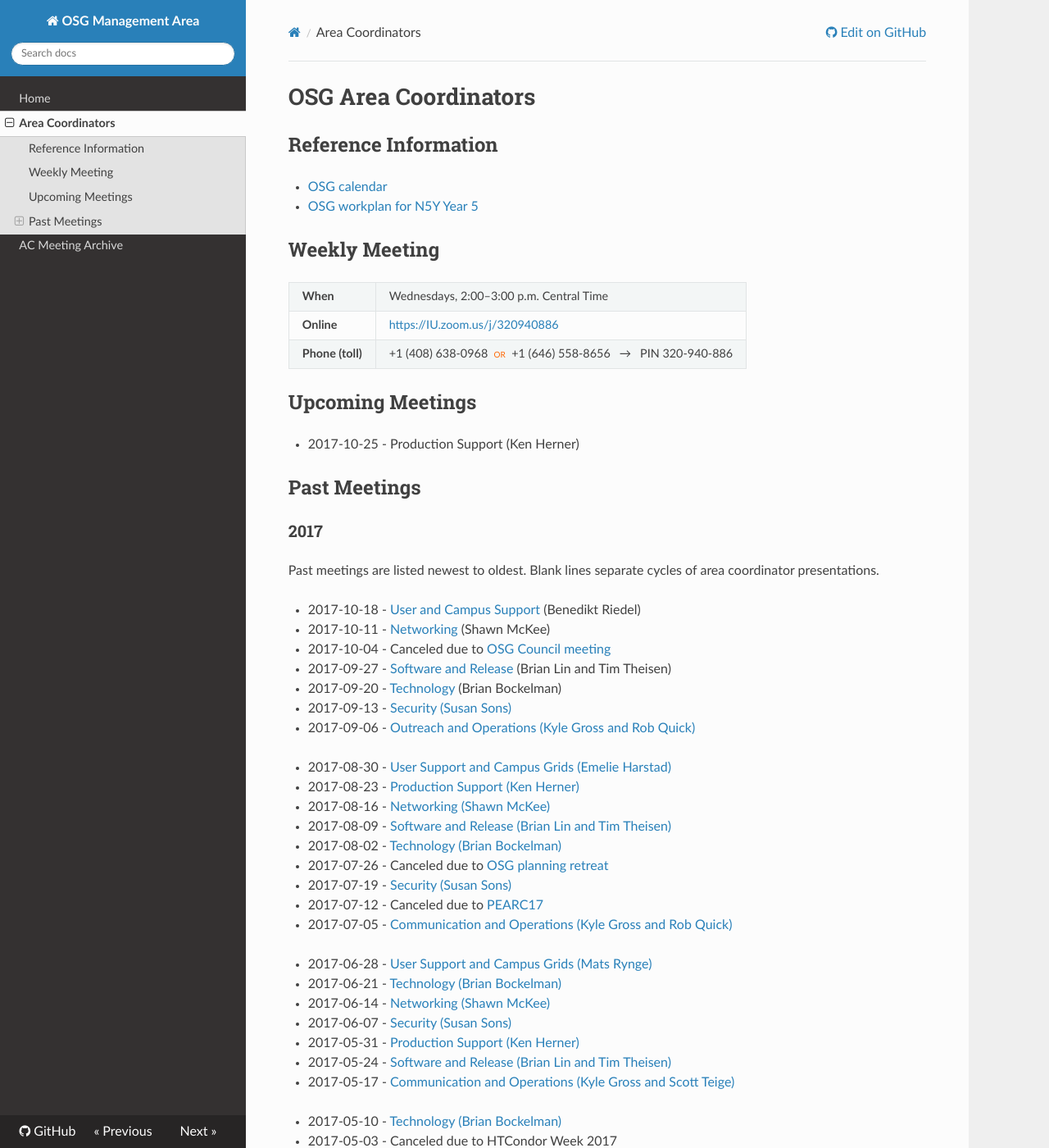
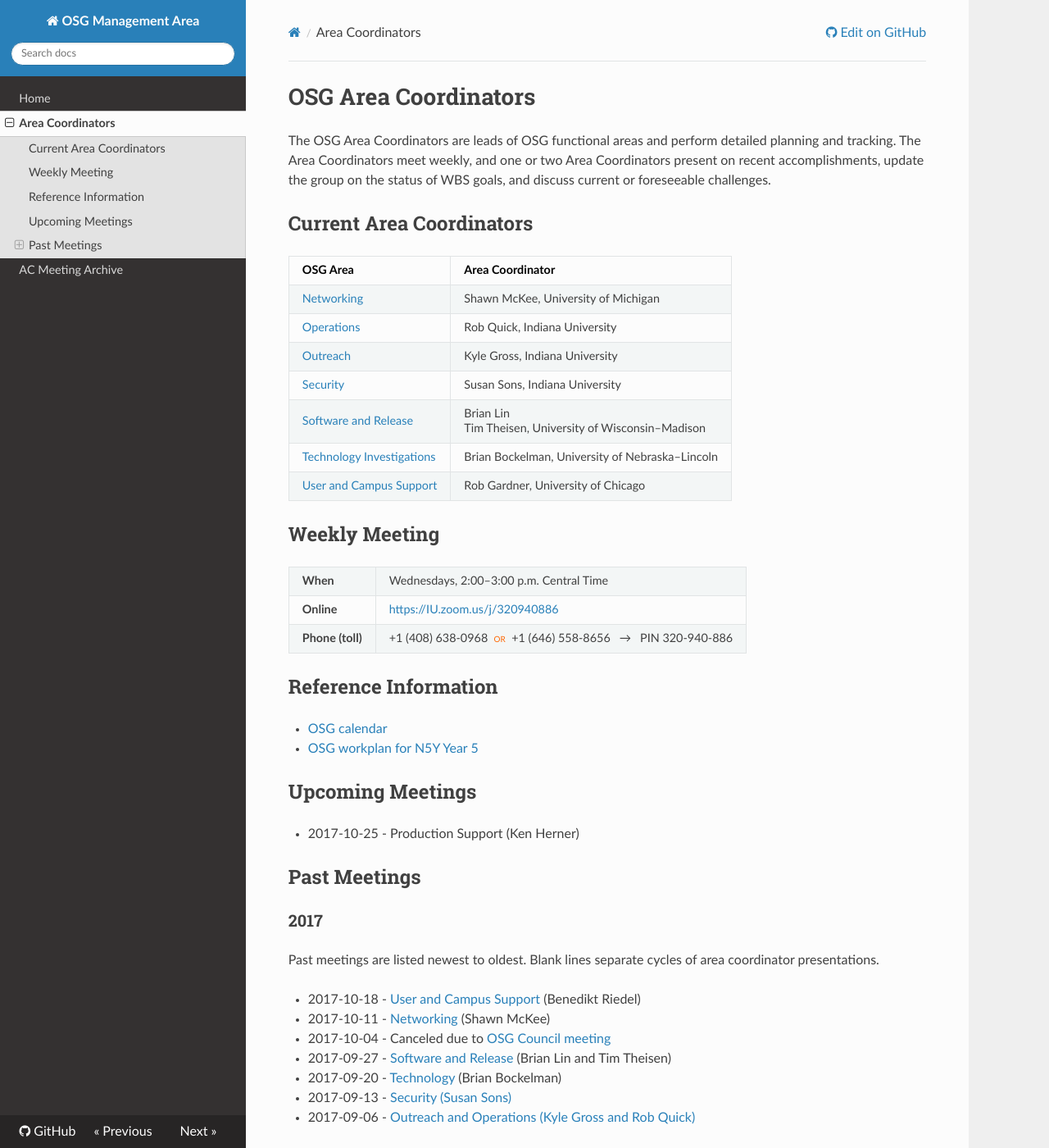
Before and after one commit to ppaschos/management-1, an MkDocs documentation site: the page built from docs/area-coordinators.md, in a window 1280 px wide and 1400 px high. Shown: the whole window at 82% size. Built offline with MkDocs 1.6.1, drawn with Linux system fonts in a browser that asks for light colours; nearby versions of some CDN libraries; old or Windows-style settings are respelled for this version of MkDocs.

Commit message:
Update area-coordinators.md

```diff
--- a/docs/area-coordinators.md
+++ b/docs/area-coordinators.md
@@ -1,10 +1,21 @@
 # OSG Area Coordinators
 
+The OSG Area Coordinators are leads of OSG functional areas and perform detailed planning and tracking.  The Area
+Coordinators meet weekly, and one or two Area Coordinators present on recent accomplishments, update the group on the
+status of WBS goals, and discuss current or foreseeable challenges.
 
-## Reference Information
 
-- [OSG calendar](https://indico.fnal.gov/categoryDisplay.py?categId=86)
-- [OSG workplan for N5Y Year 5](https://osg-docdb.opensciencegrid.org:440/cgi-bin/ShowDocument?docid=1232)
+## Current Area Coordinators
+
+| OSG Area | Area Coordinator |
+| :------- | :--------------- |
+| [Networking](https://opensciencegrid.github.io/networking/) | Shawn McKee, University of Michigan |
+| [Operations](https://opensciencegrid.github.io/operations/) | Rob Quick, Indiana University |
+| [Outreach](https://www.opensciencegrid.org/) | Kyle Gross, Indiana University |
+| [Security](https://opensciencegrid.github.io/security/) | Susan Sons, Indiana University |
+| [Software and Release](https://opensciencegrid.github.io/technology/) | Brian Lin<br>Tim Theisen, University of Wisconsin&ndash;Madison |
+| [Technology Investigations](https://www.github.com/opensciencegrid/technology/) | Brian Bockelman, University of Nebraska&ndash;Lincoln |
+| [User and Campus Support](https://support.opensciencegrid.org/) | Rob Gardner, University of Chicago |
 
 
 ## Weekly Meeting
@@ -23,6 +34,12 @@
     </td>
   </tr>
 </table>
+
+
+## Reference Information
+
+- [OSG calendar](https://indico.fnal.gov/categoryDisplay.py?categId=86)
+- [OSG workplan for N5Y Year 5](https://osg-docdb.opensciencegrid.org:440/cgi-bin/ShowDocument?docid=1232)
 
 
 ## Upcoming Meetings
```
